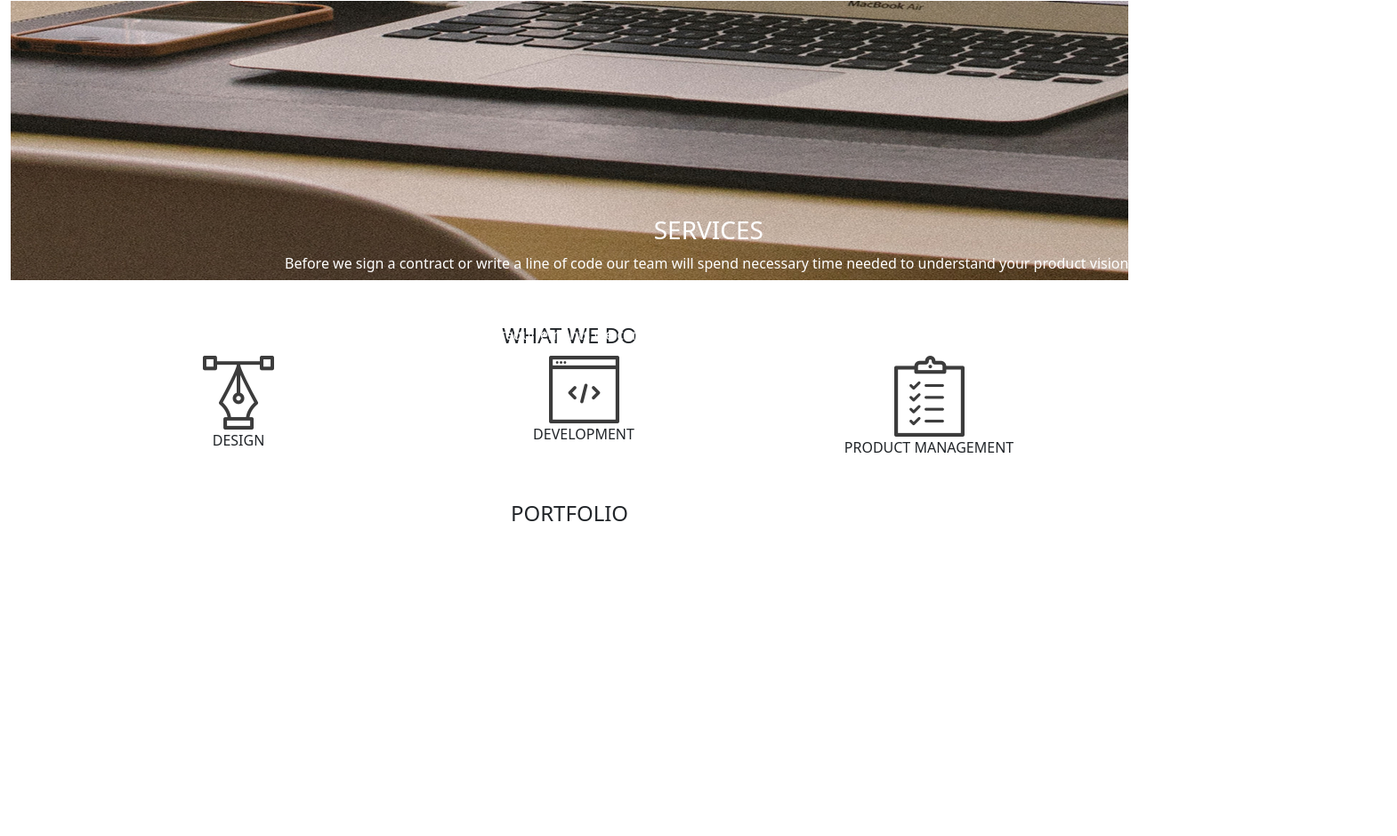
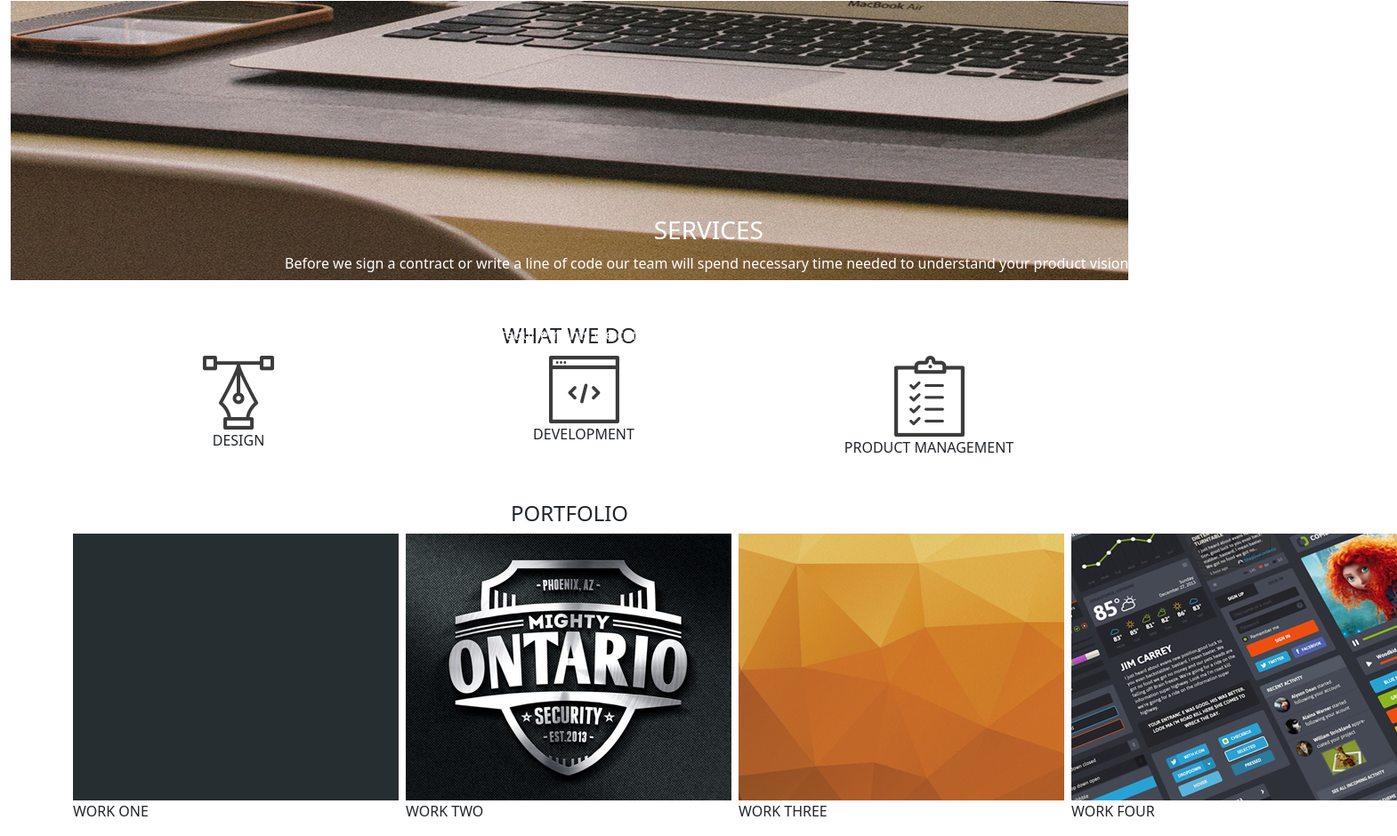
Before and after one commit to JosephKinyua/Delani-Studio, a plain HTML site: page index.html in a window 1280 px wide. Shown: the part 958-1898 px from the top of the page at 89% size, 1570 px wide, since content can reach past the window. Before the commit the page ends 1558 px from the top, so only its background shows below. Drawn offline with nearby package versions, Linux system fonts and the light colour scheme.

Commit message:
adding portifolio images and displaying flex

```diff
--- a/index.html
+++ b/index.html
@@ -93,6 +93,25 @@
         </div>
     </div>
     <h4 class="text-center mt-5">PORTFOLIO</h4>
+    <div class="container d-flex justify-content-around gap-2">
+        <div class="work">
+            <img src="images/work/work1.jpg" alt="work1" id="wek1">
+            <p id="port1">WORK ONE</p>
+
+        </div>
+        <div class="work">
+            <img src="images/work/work2.jpg" alt="work2" id="wek2">
+            <p id="port2">WORK TWO</p>
+        </div>
+        <div class="work">
+            <img src="images/work/work3.jpg" alt="work3" id="wek3">
+            <p id="port3">WORK THREE</p>
+        </div>
+        <div class="work">
+            <img src="images/work/work4.jpg" alt="work4" id="wek4">
+            <p id="port4">WORK FOUR</p>
+        </div>
+    </div>
 
 </body>
 
```
